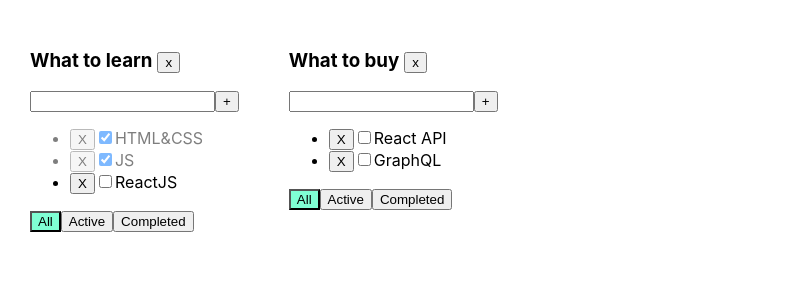
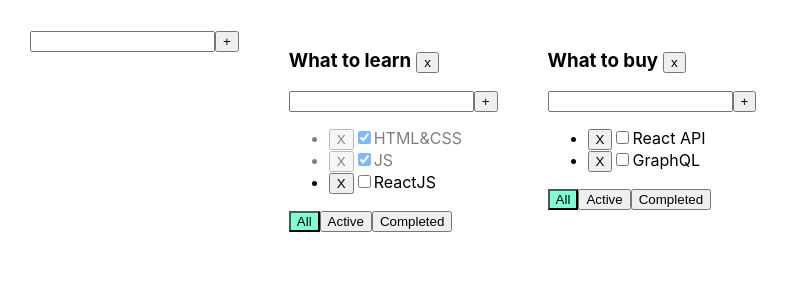
Before and after one commit to DustyFlower/todolist-01, a React (Vite) app: page / in a window 1280 px wide. Shown: the top 300 px of the page, without its empty margins (0-789 px from the left). Built offline with nearby package versions, Linux system fonts and the light colour scheme.

Commit message:
Data update

```diff
--- a/src/App.tsx
+++ b/src/App.tsx
@@ -2,6 +2,7 @@ import './App.css';
 import {Todolist} from './components/Todolist.tsx';
 import {useState} from 'react';
 import {v1} from 'uuid';
+import {AddItemForm} from './components/AddItemForm.tsx';
 
 export type TaskType = {
     id: string
@@ -62,26 +63,38 @@ function App() {
 
     const changeFilter = (todolistId: string, filter: FilterValueType) => {
         setTodolists(prevTodolists => (prevTodolists.map(tl => tl.id === todolistId ? {...tl, filter} : tl)))
-
-        /*  const currentTodo = todolists.find(tl => tl.id === todolistId)
-        if (currentTodo) {
-            currentTodo.filter = filterButton
-            setTodolists([...todolists])
-        }*/
     }
 
-    const addTask = (todolistId: string, newTitle: string) => {
+    const addTask = (todolistId: string, title: string) => {
         setTasks(prevTasks => ({
             ...prevTasks,
-            [todolistId]: [{id: v1(), title: newTitle, isDone: false}, ...prevTasks[todolistId]]
+            [todolistId]: [{id: v1(), title, isDone: false}, ...prevTasks[todolistId]]
         }))
     }
 
-    return (
-        <div className="app">
-            {todolists.map(el => {
+    const addTodolist = (title: string) => {
+        const id = v1()
+        let newTodolist: TodolistType = {id, title, filter: 'All'}
+        setTodolists(prevTodolists => ([
+            newTodolist, ...prevTodolists
+        ]))
+        setTasks(prevTasks => ({...prevTasks, [id]: []}))
+    }
 
-                return (
+    const updateTaskTitle = (todolistId: string, taskId: string, updateTitle: string) => {
+        setTasks(prevTasks => ({
+                ...prevTasks,
+                [todolistId]: prevTasks[todolistId].map(el => el.id === taskId ? {...el, title: updateTitle} : el)
+            })
+        )
+    }
+
+    const updateTodolistTitle = (todolistId: string, updateTitle: string) => {
+        setTodolists(prevTLs => (prevTLs.map(el => el.id === todolistId ? {...el, title: updateTitle} : el)
+        ))
+    }
+
+    let mappedTodolists = todolists.map(el =>
         <Todolist
             key={el.id}
             todolistId={el.id}
@@ -90,12 +103,17 @@ function App() {
             filter={el.filter}
             removeTasks={removeTasks}
             changeFilter={changeFilter}
-                        addTask={addTask}
+            addItem={addTask}
             changeIsDone={changeIsDone}
-                        removeTodolist={removeTodolist}/>
+            removeTodolist={removeTodolist}
+            updateTaskTitle={updateTaskTitle}
+            updateTodolistTitle={updateTodolistTitle}/>
     )
-            })}
 
+    return (
+        <div className="app">
+            <AddItemForm addItem={addTodolist}/>
+            {mappedTodolists}
         </div>
     )
 }
--- /dev/null
+++ b/src/components/AddItemForm.tsx
@@ -0,0 +1,43 @@
+import {Button} from './Button.tsx';
+import {ChangeEvent, KeyboardEvent, useState} from 'react';
+
+type AddItemFormPropsType = {
+    addItem: (title: string) => void
+};
+
+export const AddItemForm = ({addItem}: AddItemFormPropsType) => {
+
+    const [title, setTitle] = useState('')
+    const [error, setError] = useState<string | null>(null)
+
+    const addItemHandler = () => {
+        if (title.trim()) {
+            addItem(title.trim());
+            setTitle('')
+        } else {
+            setError('Title is required')
+        }
+    }
+
+    const onKeyDownHandler = (e: KeyboardEvent<HTMLInputElement>) => {
+        if (e.key === 'Enter') {
+            addItemHandler()
+        }
+    }
+
+    const onChangeItemTitleHandler = (e: ChangeEvent<HTMLInputElement>) => {
+        setError(null)
+        setTitle(e.currentTarget.value)
+    }
+
+    return (
+        <div>
+            <input className={error ? 'error' : ''}
+                   value={title}
+                   onChange={onChangeItemTitleHandler}
+                   onKeyDown={onKeyDownHandler}/>
+            <Button title={'+'} onClick={addItemHandler}/>
+            {error && <p className={'errorMessage'}>{error}</p>}
+        </div>
+    );
+};
--- /dev/null
+++ b/src/components/EditableSpan.tsx
@@ -0,0 +1,28 @@
+import {ChangeEvent, useState} from 'react';
+
+type EditableSpanPropsType = {
+    oldTitle: string
+    onClick: (updateTitle: string) => void
+};
+export const EditableSpan = ({oldTitle, onClick}: EditableSpanPropsType) => {
+
+    let [editMode, setEditMode] = useState<boolean>(false)
+    const [updateTitle, setUpdateTitle] = useState<string>(oldTitle)
+
+    const EditModeHandler = () => {
+        setEditMode(!editMode)
+        if (editMode) {
+            onClick(updateTitle)
+        }
+    }
+
+    const updateTitleHandler = (event: ChangeEvent<HTMLInputElement>) => {
+        setUpdateTitle(event.currentTarget.value)
+    }
+
+    return (
+        editMode ?
+            <input type="text" value={updateTitle} onBlur={EditModeHandler} autoFocus onChange={updateTitleHandler}/> :
+            <span onDoubleClick={EditModeHandler}>{oldTitle}</span>
+    );
+};
--- a/src/components/Todolist.tsx
+++ b/src/components/Todolist.tsx
@@ -1,6 +1,7 @@
 import {FilterValueType, TaskType} from '../App.tsx';
-import {useState, KeyboardEvent, ChangeEvent} from 'react';
 import {Button} from './Button.tsx';
+import {AddItemForm} from './AddItemForm.tsx';
+import {EditableSpan} from './EditableSpan.tsx';
 
 type TitlePropsType = {
     todolistId: string
@@ -9,9 +10,11 @@ type TitlePropsType = {
     filter: FilterValueType
     removeTasks: (todolistId: string, taskId: string) => void
     changeFilter: (todolistId: string, filterValue: FilterValueType) => void
-    addTask: (todolistId: string, newTitle: string) => void
+    addItem: (todolistId: string, title: string) => void
     changeIsDone: (todolistId: string, taskId: string, isDone: boolean) => void
     removeTodolist: (todolistId: string) => void
+    updateTaskTitle: (todolistId: string, taskId: string, updateTitle: string) => void
+    updateTodolistTitle: (todolistId: string, updateTitle: string) => void
 }
 
 export const Todolist = ({
@@ -21,36 +24,15 @@ export const Todolist = ({
                              filter,
                              removeTasks,
                              changeFilter,
-                             addTask,
+                             addItem,
                              changeIsDone,
-                             removeTodolist
+                             removeTodolist,
+                             updateTaskTitle,
+                             updateTodolistTitle
                          }: TitlePropsType) => {
-
-    const [newTitle, setNewTitle] = useState('')
-    const [error, setError] = useState<string | null>(null)
 
     const changeFilterHandler = (value: FilterValueType) => {
         changeFilter(todolistId, value)
-    }
-
-    const addTaskHandler = () => {
-        if (newTitle.trim()) {
-            addTask(todolistId, newTitle.trim());
-            setNewTitle('')
-        } else {
-            setError('Title is required')
-        }
-    }
-
-    const onKeyDownHandler = (e: KeyboardEvent<HTMLInputElement>) => {
-        if (e.key === 'Enter') {
-            addTaskHandler()
-        }
-    }
-
-    const onChangeTaskTitleHandler = (e: ChangeEvent<HTMLInputElement>) => {
-        setError(null)
-        setNewTitle(e.currentTarget.value)
     }
 
     const onChangeCheckboxHandler = (todolistId: string, taskId: string, isDone: boolean) => {
@@ -77,6 +59,18 @@ export const Todolist = ({
         }
     }
 
+    const addTaskHandler = (title: string) => {
+        addItem(todolistId, title)
+    }
+
+    const updateTodolistTitleHandler = (updateTitle: string) => {
+        updateTodolistTitle(todolistId, updateTitle)
+    }
+
+    const updateTaskTitleHandler = (taskId: string, updateTitle: string) => {
+        updateTaskTitle(todolistId, taskId, updateTitle)
+    }
+
     const mappedTasks = tasksForTodoList().map((task: TaskType) => {
 
         return <li className={task.isDone ? 'isDone' : ''} key={task.id}>
@@ -84,22 +78,18 @@ export const Todolist = ({
             <input type="checkbox"
                    onChange={(event) => onChangeCheckboxHandler(todolistId, task.id, event.currentTarget.checked)}
                    checked={task.isDone}/>
-            <span>{task.title}</span>
+            <EditableSpan oldTitle={task.title}
+                          onClick={(updateTitle) => updateTaskTitleHandler(task.id, updateTitle)}/>
         </li>
     })
 
     return (
         <div>
-            <h3>{title}</h3>
+            <h3>
+                <EditableSpan oldTitle={title} onClick={updateTodolistTitleHandler}/>
+            </h3>
             <Button title={'x'} onClick={removeTodolistHandler}></Button>
-            <div>
-                <input className={error ? 'error' : ''}
-                       value={newTitle}
-                       onChange={onChangeTaskTitleHandler}
-                       onKeyDown={onKeyDownHandler}/>
-                <Button title={'+'} onClick={addTaskHandler}/>
-                {error && <p className={'errorMessage'}>{error}</p>}
-            </div>
+            <AddItemForm addItem={addTaskHandler}/>
             {
                 tasks.length === 0
                     ? <p>No tasks</p>
```
Lines whose indentation alone changed are shown as unchanged.
